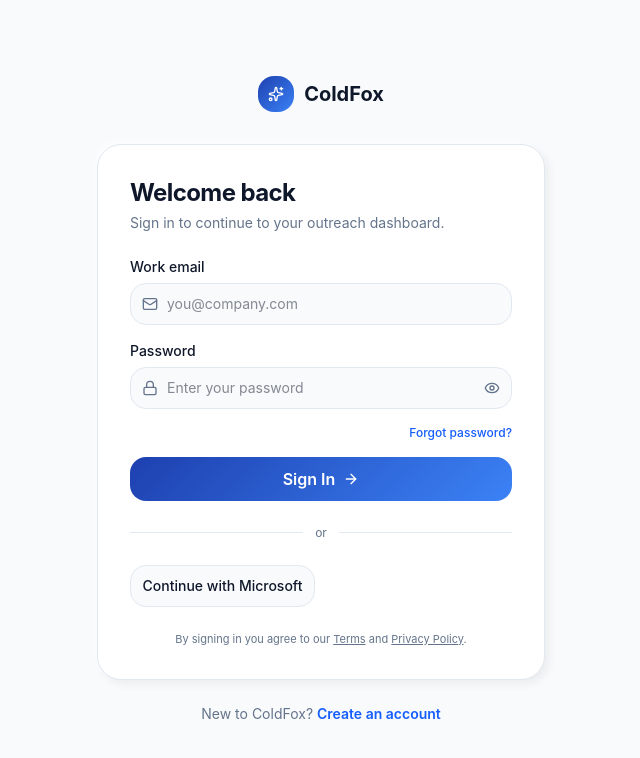
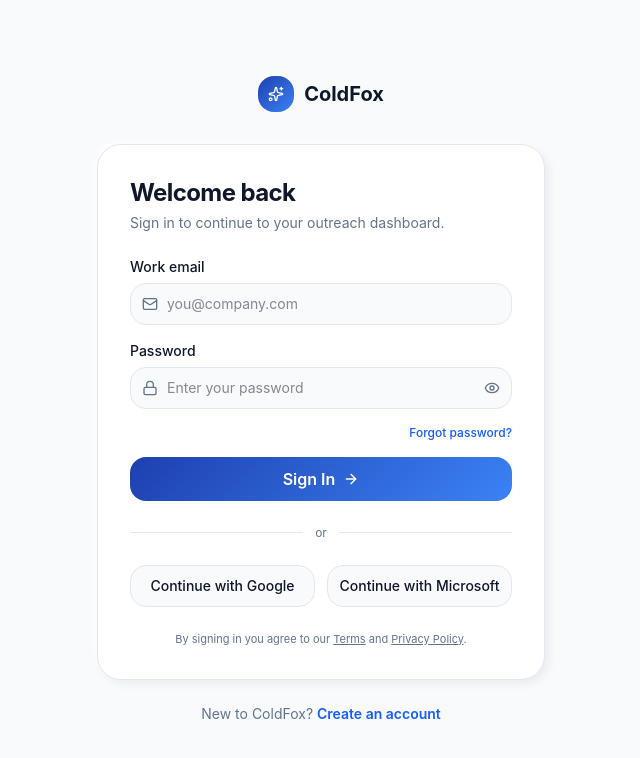
Before and after one commit to coldfox69/ColdFox, a Next.js app: page /login in a window 1280 px wide. Shown: the top 758 px of the page, without its empty margins (319-959 px from the left). Built offline with nearby package versions, Linux system fonts and the light colour scheme; no server answers.

Commit message:
Add Google signup back; admin panel restricted to coldfox6969@gmail.com
- Google OAuth button restored on login and signup pages
- Admin panel accessible only by coldfox6969@gmail.com
- Email verification still skipped after signup

```diff
--- a/src/views/auth/LoginPage.tsx
+++ b/src/views/auth/LoginPage.tsx
@@ -89,7 +89,7 @@ export function FormError({ message }: { message: string }) {
 export function SocialButtons({ onError }: { onError?: (message: string) => void }) {
   const [busy, setBusy] = useState<string | null>(null);
 
-  const start = async (provider: 'azure') => {
+  const start = async (provider: 'google' | 'azure') => {
     setBusy(provider);
     try {
       const supabase = createBrowserSupabaseClient();
@@ -106,7 +106,7 @@ export function SocialButtons({ onError }: { onError?: (message: string) => void
 
   return (
     <div className="grid grid-cols-2 gap-3">
-      {([{ label: 'Microsoft', provider: 'azure' }] as const).map(p => (
+      {([{ label: 'Google', provider: 'google' }, { label: 'Microsoft', provider: 'azure' }] as const).map(p => (
         <button
           key={p.provider}
           type="button"
```
